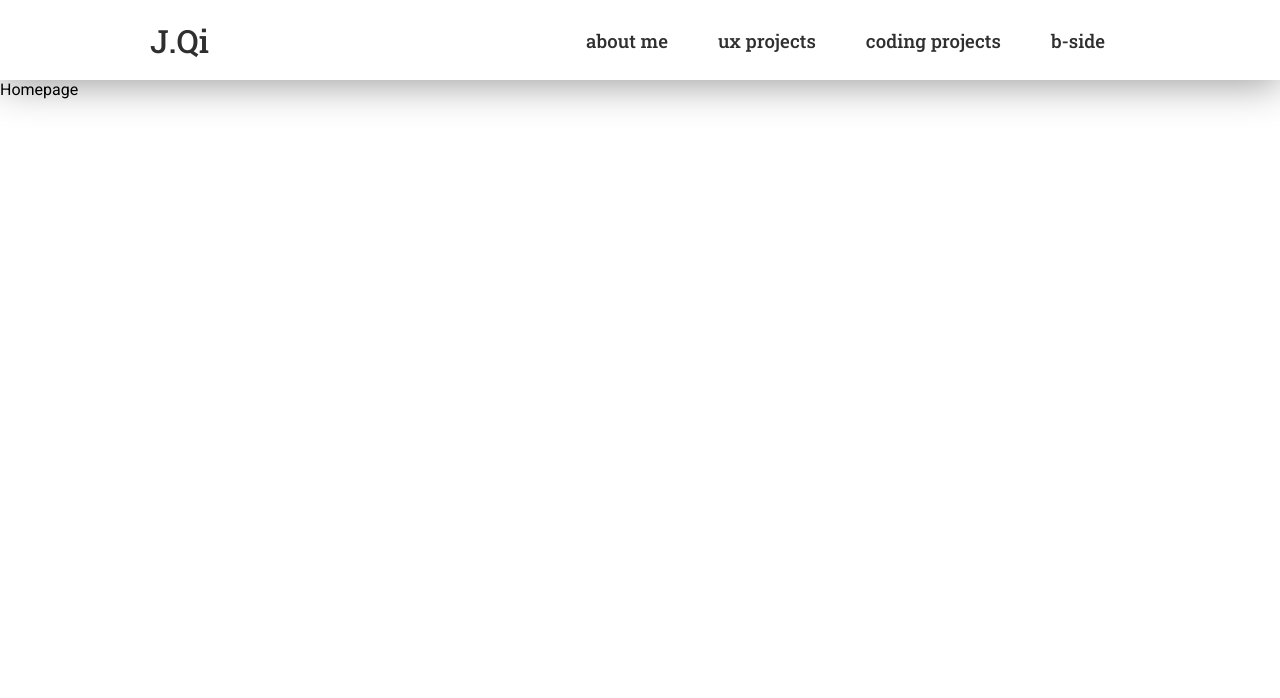
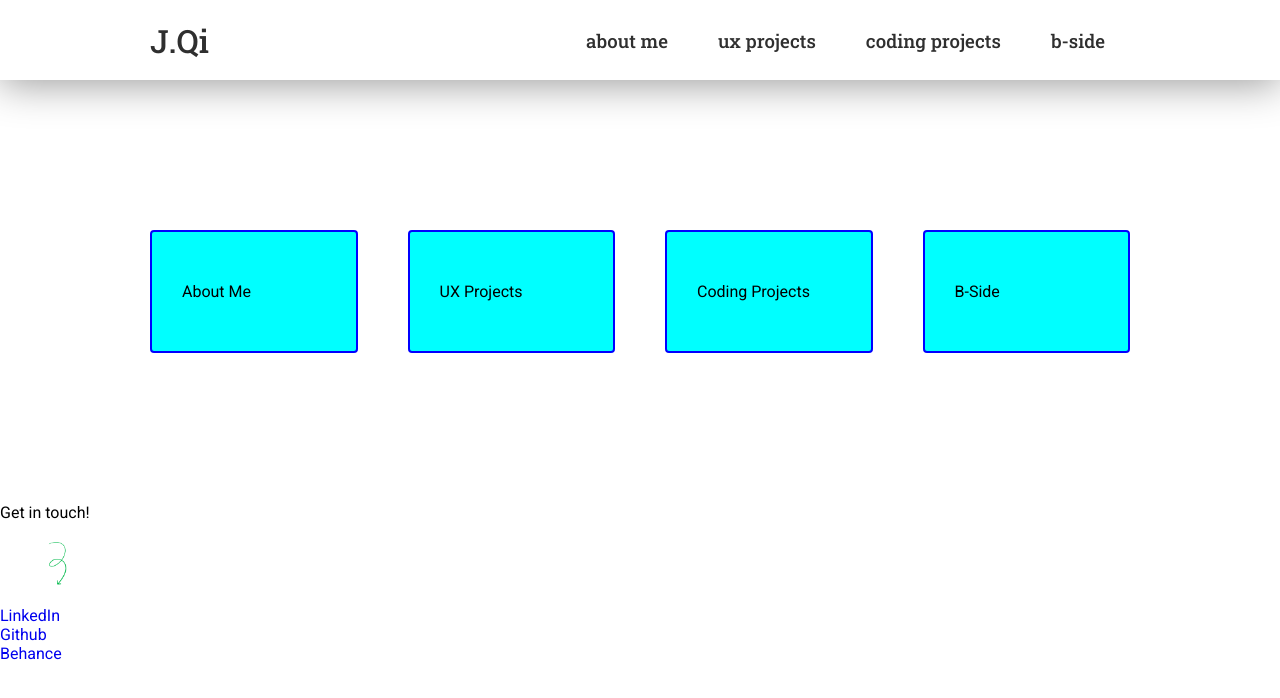
Before and after one commit to jqi-design/2022-portfolio, a plain HTML site: page index.html in a window 1280 px wide. Drawn offline with Linux system fonts and the light colour scheme.

Commit message:
Main content added

```diff
--- a/css/main.css
+++ b/css/main.css
@@ -12,7 +12,7 @@ h2 {
   font-family: "Roboto Slab", serif;
   font-size: 24pt;
 }
-/* ********* */
+/* ------------------------------------------ */
 
 
 /* Header Logo &  Header Nav
@@ -25,10 +25,7 @@ h2 {
 
 .header {
   display: flex;
-  float: left;
   justify-content: space-between;
-  overflow: hidden;
-  text-align: center;
   align-items: center;
   padding: 24px 150px;
   height: 80px;
@@ -43,7 +40,8 @@ h2 {
 }
 
 .header-links a {
-  padding: 0 25px;
+  display: inline-block;
+  padding: 10px 25px;
   font-family: "Roboto Slab", serif;
   font-weight: 500;
   font-size: 14pt;
@@ -69,7 +67,32 @@ h2 {
 .header-link-b:active {
   color: #09C3CF;
 }
-/* ********* */
+/* ------------------------------------------ */
+
+
+/* Main Content
+--------------------------------------------- */
+.homepage-flex {
+  display: flex;
+  flex-wrap: wrap;
+  gap: 50px;
+  margin: 150px;
+  align-items: center;
+}
+.flex-item {
+  display: inline-block;
+  flex: 1 0 200px;
+  padding: 50px 30px;
+  background-color: cyan;
+  border: 2px solid blue;
+  border-radius: 4px;
+}
+
+
+
+
+/* ------------------------------------------ */
+
 
 
 /* Rules
--- a/index.html
+++ b/index.html
@@ -6,15 +6,15 @@
     <meta name="description" content="I design happy digital experiences in Toronto, Canada. Welcome to my portfolio.">
     <meta name="author" content="Jessica Qi">
     <meta name="viewport" content="width=device-width, initial-scale=1">
+    <!-- ********** google fonts ********** -->
+    <link rel="preconnect" href="https://fonts.googleapis.com">
+    <link rel="preconnect" href="https://fonts.gstatic.com" crossorigin>
+    <link href="https://fonts.googleapis.com/css2?family=Roboto+Slab:wght@100;200;300;400;500;600;700;800;900&family=Roboto:ital,wght@0,100;0,300;0,400;0,500;0,700;0,900;1,100;1,300;1,400;1,500;1,700;1,900&display=swap" rel="stylesheet">
     <!-- ********** stylesheets ********** -->
     <link rel="stylesheet" href="/css/reset.css">
     <link rel="stylesheet" href="/css/main.css?v=1.0">
     <link rel="icon" href="">
-    <!-- ********** google fonts ********** -->
-    <link rel="preconnect" href="https://fonts.googleapis.com">
-    <link rel="preconnect" href="https://fonts.gstatic.com" crossorigin>
-    <link href="https://fonts.googleapis.com/css2?family=Roboto+Slab:wght@100;200;300;400;500;600;700;800;900&family=Roboto:ital,wght@0,100;0,300;0,400;0,500;0,700;0,900;1,100;1,300;1,400;1,500;1,700;1,900&display=swap" rel="stylesheet">
-    <!-- ********** google fonts end ********** -->
+
 
     <!-- <script src="https://ajax.googleapis.com/ajax/libs/jquery/3.2.1/jquery.min.js" defer></script> -->
     <script src="js/main.js" defer></script>
@@ -38,9 +38,34 @@
     </header>
 
     <main id="maincontent">
-      <h1>Homepage</h1>
+      <section class="homepage-flex">
+        <article class="flex-item">
+          <h1>About Me</h1>
+        </article>
+        <article class="flex-item">
+          <h1>UX Projects</h1>
+        </article>
+        <article class="flex-item">
+          <h1>Coding Projects</h1>
+        </article>
+        <article class="flex-item">
+          <h1>B-Side</h1>
+        </article>
+      </section>
+      <aside class="get-in-touch">
+        <h3>Get in touch!</h3>
+        <img src="/images/get-in-touch-arrow.png" alt="scroll down" height="80px">
+      </aside>
+      <section class="contact-form">
+      </section>
     </main>
-
+    <footer class="footer">
+      <ul>
+        <li><a href="#">LinkedIn</a></li>
+        <li><a href="#">Github</a></li>
+        <li><a href="#">Behance</a></li>
+      </ul>
+    </footer>
 
   </body>
 </html>
```
Also changed, not shown: aboutme/index.html (+3 -4 lines), bside/index.html (+3 -4 lines), codingprojects/index.html (+4 -4 lines), uxprojects/index.html (+3 -4 lines), images/get-in-touch-arrow.png (added), 2 other files.
